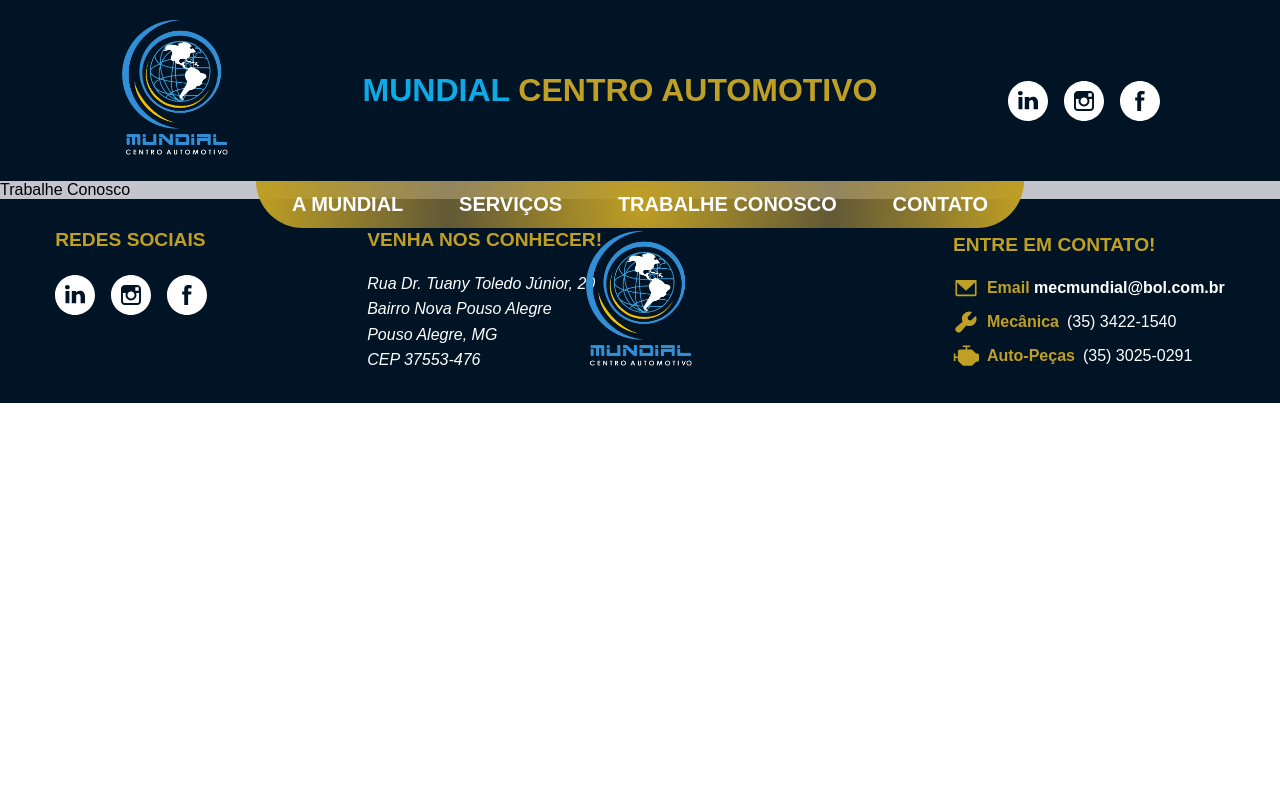
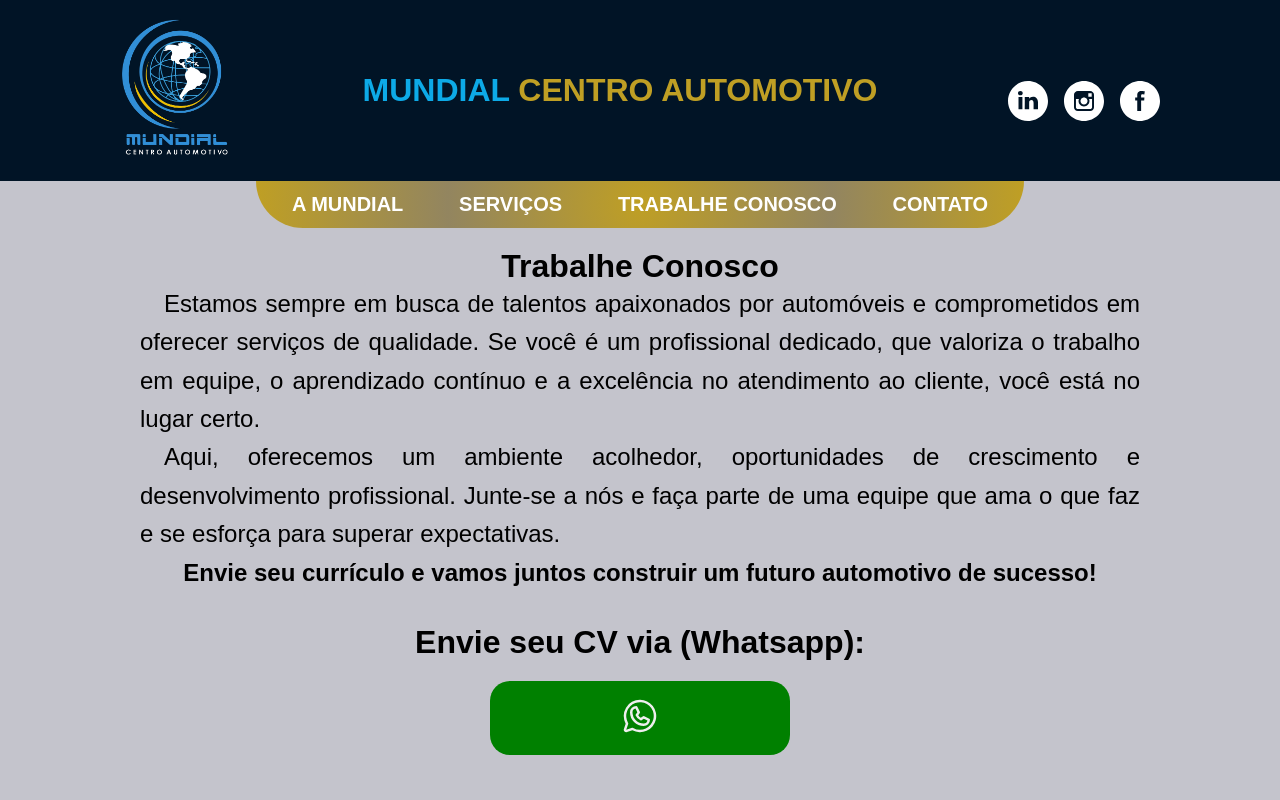
Before and after one commit to MUNDIAL-PROJECT/landpage-mundial-mecanica, a React (Vite) app: page /trabalhe-conosco in a window 1280 px wide. Shown: the top 800 px of the page. Built offline with nearby package versions, Linux system fonts and the light colour scheme; a web font is replaced by a local one.

Commit message:
Page TrabalheConosco finalizada

```diff
--- /dev/null
+++ b/src/components/WppButton/WppButton.tsx
@@ -0,0 +1,16 @@
+import { WhatsappLogo } from "@phosphor-icons/react";
+interface WppButtonProps {
+  phoneNumber: string;
+  message: string;
+}
+
+ export const WppButton: React.FC<WppButtonProps> = ({ phoneNumber, message }) => {
+  const handleClickWpp = () => {
+    const url = `https://api.whatsapp.com/send?phone=${phoneNumber}&text=${encodeURIComponent(message)}`;
+    window.open(url, '_blank');
+  };
+
+  return (
+    <button onClick={handleClickWpp}><WhatsappLogo size={40} color="#EEE" className="wppIcon" /></button>
+  );
+};
--- a/src/pages/TrabalheConosco/index.tsx
+++ b/src/pages/TrabalheConosco/index.tsx
@@ -1,6 +1,27 @@
+import { DescWorkContianer, WorkContianer, WppWorkContianer } from "./styles";
+import { WppButton } from "../../components/WppButton/WppButton";
 
 export const TrabalheConosco = () => {
+
   return (
-    <div>Trabalhe Conosco</div>
+    <WorkContianer>
+      <DescWorkContianer>
+        <h1>Trabalhe Conosco</h1>
+        <p>
+          Estamos sempre em busca de talentos apaixonados por automóveis e comprometidos em oferecer serviços de qualidade.
+          Se você é um profissional dedicado, que valoriza o trabalho em equipe,
+          o aprendizado contínuo e a excelência no atendimento ao cliente, você está no lugar certo.
+        </p>
+        <p>
+          Aqui, oferecemos um ambiente acolhedor, oportunidades de crescimento e desenvolvimento profissional.
+          Junte-se a nós e faça parte de uma equipe que ama o que faz e se esforça para superar expectativas.
+        </p>
+        <span>Envie seu currículo e vamos juntos construir um futuro automotivo de sucesso!</span>
+      </DescWorkContianer>
+      <WppWorkContianer>
+        <h1>Envie seu CV via (Whatsapp):</h1>
+        <WppButton phoneNumber="+5535991054663" message="Olá, como vai? Tenho desejo de trabalhar com vocês!" />
+      </WppWorkContianer>
+    </WorkContianer>
   )
 }
--- a/src/pages/TrabalheConosco/styles.ts
+++ b/src/pages/TrabalheConosco/styles.ts
@@ -0,0 +1,70 @@
+import styled from 'styled-components';
+
+export const WorkContianer = styled.div`
+height: 80vh;
+display: flex;
+flex-direction: column;
+align-items: center;
+padding: 30px;
+justify-content: center;
+  @media(max-width: 770px){
+    height: 100vh;
+  }
+
+  @media(max-width: 390px){
+    height: 120vh;
+    padding-top: 50px;
+  }
+`;
+
+export const DescWorkContianer = styled.div`
+text-align: center;
+max-width: 1000px;
+p, span {
+  font-size: 1.5rem;
+  text-align: justify;
+  line-height: 1.6;
+  text-indent: 1.5rem;
+}
+span{
+  font-weight: 700;
+}
+
+  @media(max-width: 560px){
+    p, span {
+      font-size: 1.2rem;
+      text-align: justify;
+      text-indent: 0rem;
+      margin-bottom: 30px;
+    }
+  }
+  @media(max-width: 490px){
+    p, span {
+      font-size: .9rem;
+    }
+  }
+`;
+
+export const WppWorkContianer = styled.div`
+  margin-top: 2rem;
+  display: flex;
+  flex-direction: column;
+  align-items: center;
+  gap: 20px;
+
+  button{
+    padding: 15px 130px;
+    border-radius: 20px;
+    background-color: green;
+    border: none;
+    cursor: pointer;
+  }
+
+  @media(max-width: 560px){
+    font-size: .7rem;
+
+    button{
+      padding: 10px 100px;
+    }
+  }
+`;
```
